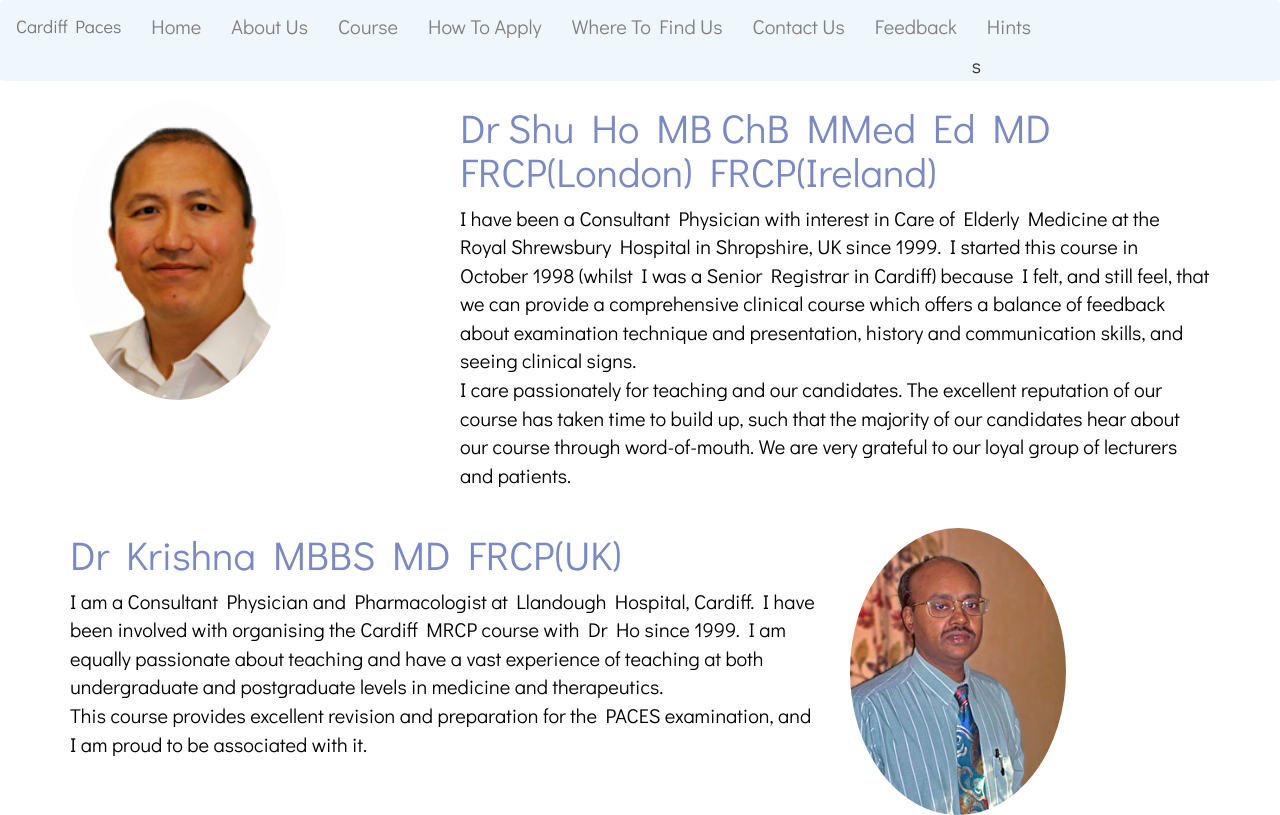
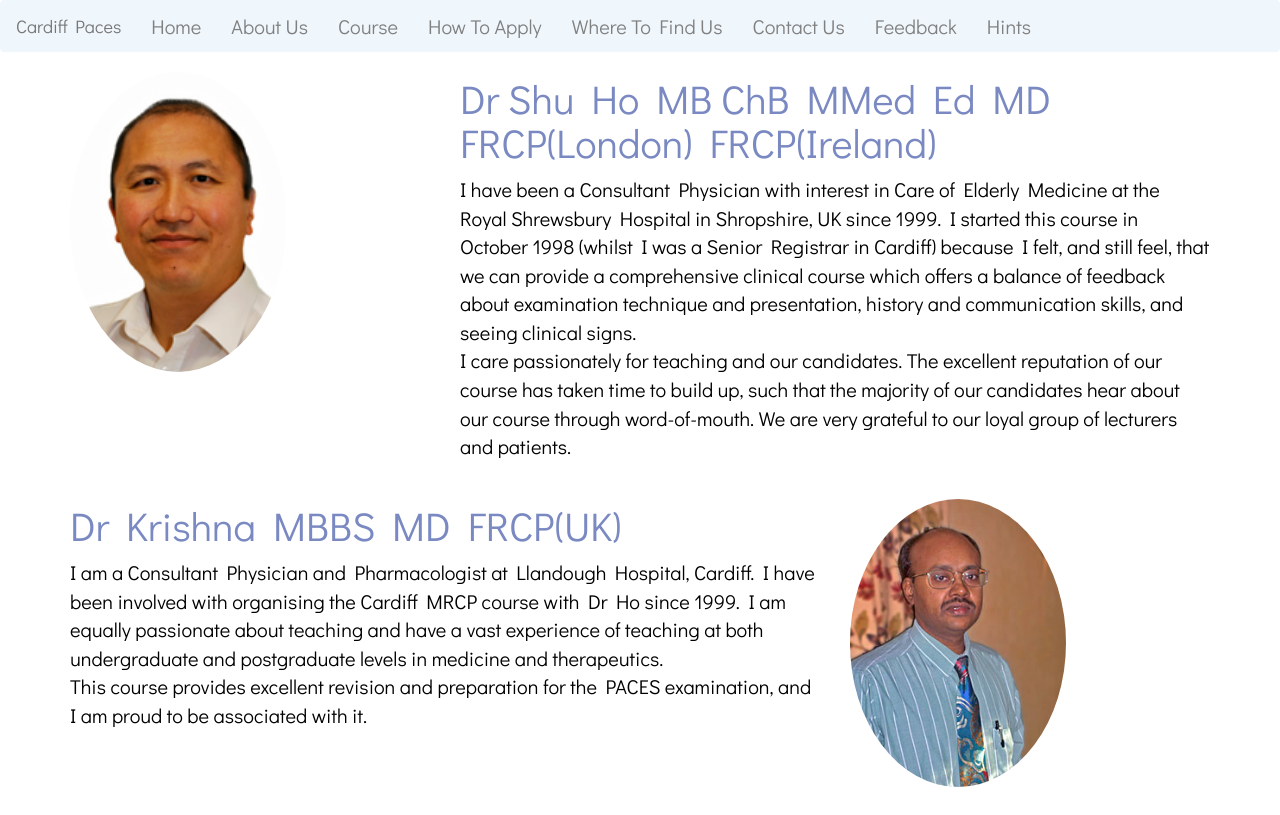
Before and after one commit to katie21ho/paces, a plain HTML site: page Aboutus.html in a window 1280 px wide. Drawn offline with nearby package versions, Linux system fonts and the light colour scheme.

Commit message:
small changes

```diff
--- a/Aboutus.html
+++ b/Aboutus.html
@@ -37,7 +37,7 @@
 		        <li><a href="location.html">Where To Find Us</a></li>
 		        <li><a href="contact.html">Contact Us</a></li>
 		        <li><a href="feedback.html">Feedback</a></li>
-		        <li><a href="hints.html">Hints</a>s</li>
+		        <li><a href="hints.html">Hints</a></li>
 		      </ul>
 		        </li>
 		      </ul>
```
Also changed, not shown: course.html (+1 -1 lines), hints.html (+3 -1 lines), index.html (line endings or trailing spaces).
